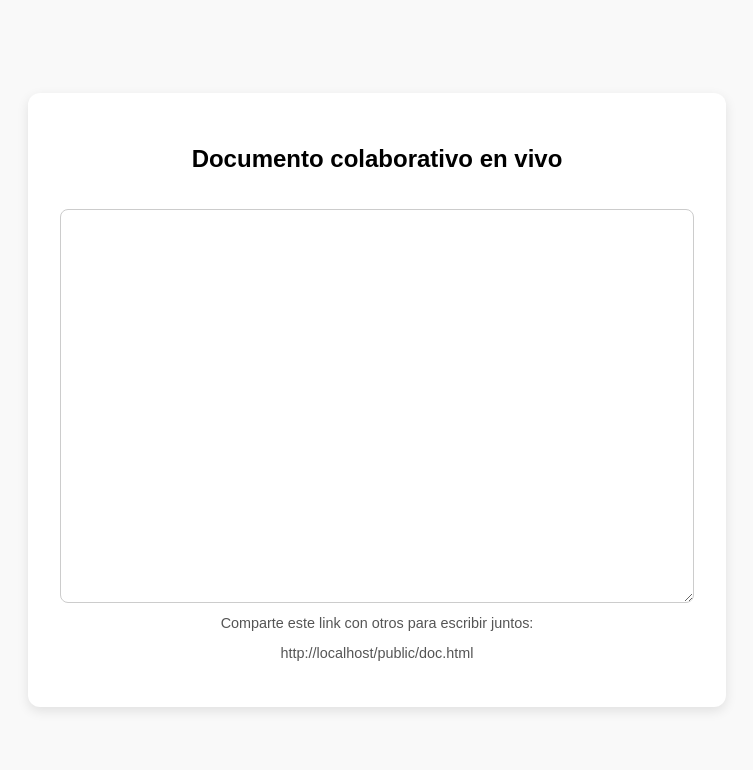
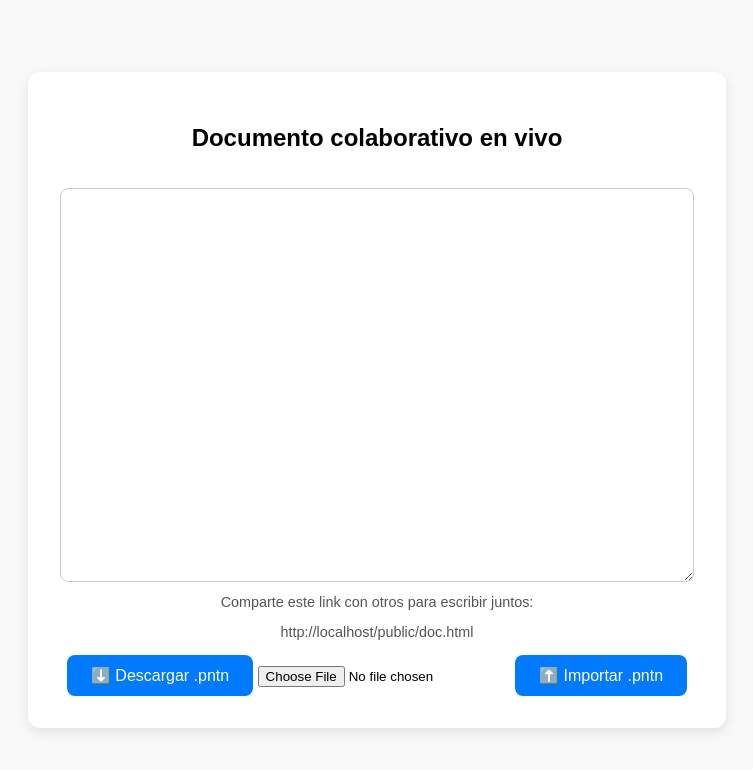
Before and after one commit to coffeetron832/cautious-couscous, a website: page public/doc.html in a window 1280 px wide. Shown: the whole page, without its empty margins (263-1016 px from the left). Drawn offline with nearby package versions, Linux system fonts and the light colour scheme; no server answers.

Commit message:
Update doc.html

```diff
--- a/public/doc.html
+++ b/public/doc.html
@@ -8,9 +8,22 @@
 <body>
   <div class="container">
     <h2>Documento colaborativo en vivo</h2>
+
+    <!-- Editor principal -->
     <textarea id="editor" rows="20" cols="80"></textarea>
+
+    <!-- Link de colaboración -->
     <p class="note">Comparte este link con otros para escribir juntos:</p>
     <p id="docLink" class="note"></p>
+
+    <!-- Acciones con .pntn -->
+    <div class="pntn-actions">
+      <button id="downloadPntn">⬇️ Descargar .pntn</button>
+      <form id="uploadForm" enctype="multipart/form-data" style="display:inline;">
+        <input type="file" id="uploadPntn" name="pntnfile" accept=".pntn" />
+        <button type="submit">⬆️ Importar .pntn</button>
+      </form>
+    </div>
   </div>
 
   <script src="/socket.io/socket.io.js"></script>
```
